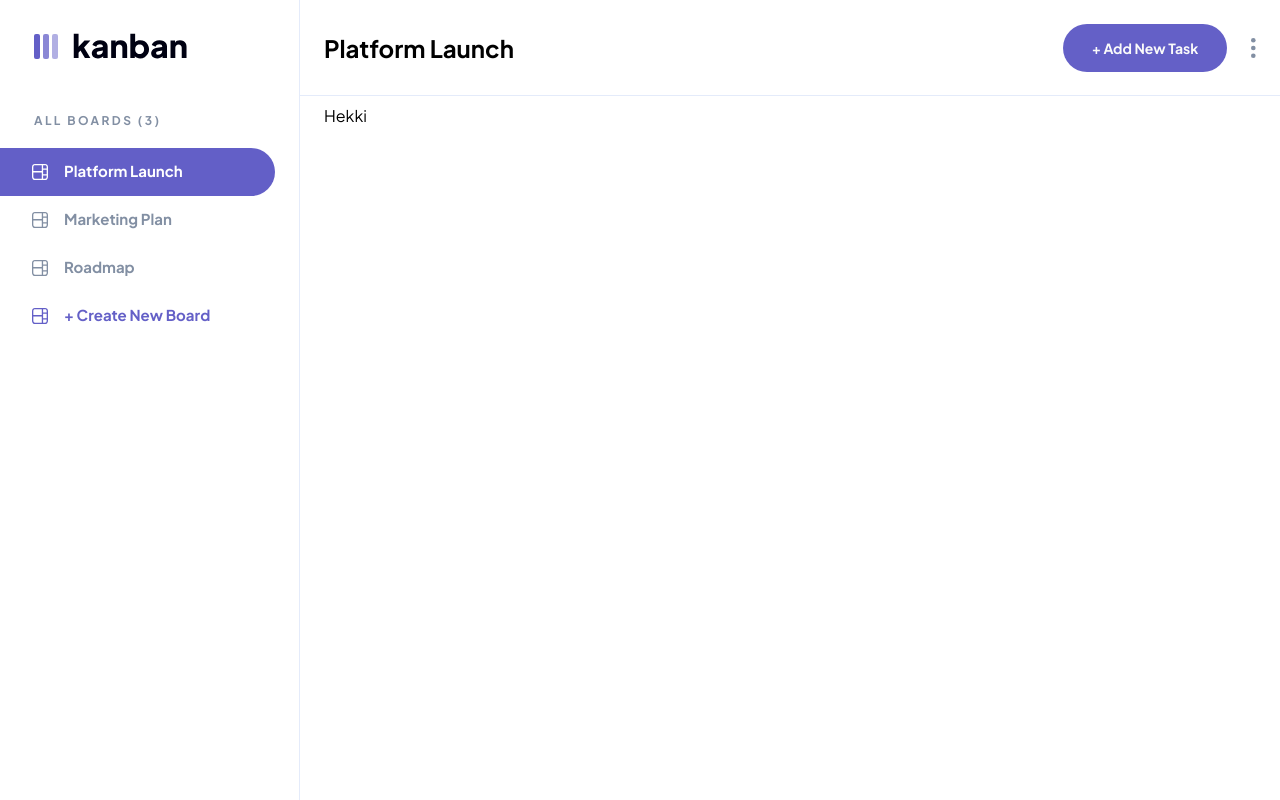
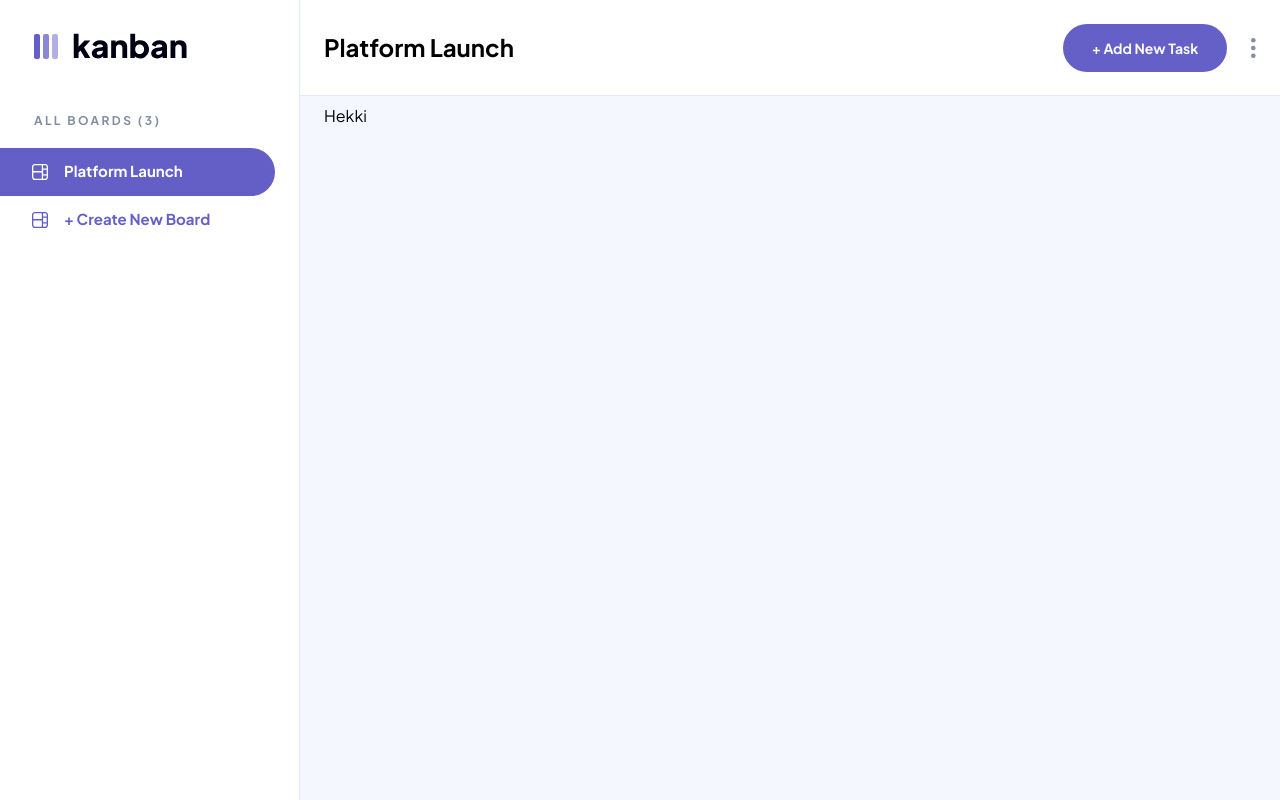
Before and after one commit to okoliken/kaban, a React (Vite) app: page / in a window 1280 px wide. Shown: the top 800 px of the page. Built offline with nearby package versions, Linux system fonts and the light colour scheme.

Commit message:
layout build

```diff
--- a/src/components/shared/Header.tsx
+++ b/src/components/shared/Header.tsx
@@ -2,15 +2,15 @@ import { Button } from "../ui/button"
 import { MenuIcon } from "../ui/MenuIcon"
 export const Header = () => {
     return (
-       <div className="h-24 border-b border-soft-gray flex items-center bg-white ">
+       <header className="h-24 border-b border-soft-gray flex items-center bg-white ">
           <div className="flex items-center justify-between w-full px-6">
-             <h2 className="font-bold text-2xl">Platform Launch</h2>
+             <h2 className="font-bold text-2xl leading-[1.89rem]">Platform Launch</h2>
 
             <div className="flex items-center gap-x-[1.5rem]">
-              <Button>+ Add New Task</Button>
+              <Button aria-label="Add New Task">+ Add New Task</Button>
               <MenuIcon />
             </div>
           </div>
-       </div>
+       </header>
     )
 }
--- a/src/components/shared/SideBar.tsx
+++ b/src/components/shared/SideBar.tsx
@@ -1,9 +1,10 @@
 export const Sidebar = () => {
-
   return (
-        <div className="w-full max-w-[18.75rem] h-screen border-r border-soft-gray pt-[2.049rem] pr-6">
+    <aside className="bg-white w-full max-w-[18.75rem] h-[64rem] border-r border-soft-gray pt-[2.049rem] flex flex-col justify-between">
+      <div>
         <div className="pl-[2.125rem]">
           <svg
+            aria-label="Kanban logo"
             xmlns="http://www.w3.org/2000/svg"
             width="153"
             height="26"
@@ -44,9 +45,11 @@ export const Sidebar = () => {
           </h3>
         </div>
 
-            <ul className="pt-[1.188rem]">
-                <li className="w-full bg-primary-1 cursor-pointer pl-[2rem] h-12 pr-[2rem] rounded-tr-[6.25rem] rounded-br-[6.25rem] flex items-center gap-x-4">
+        <ul className="pt-[1.188rem] pr-6">
+          <li>
+            <button className="w-full bg-primary-1 pl-[2rem] h-12 pr-[2rem] rounded-tr-[6.25rem] rounded-br-[6.25rem] flex items-center gap-x-4">
               <svg
+                aria-hidden="true"
                 xmlns="http://www.w3.org/2000/svg"
                 width="16"
                 height="16"
@@ -63,8 +66,9 @@ export const Sidebar = () => {
               <p className="text-white font-bold leading-[1.181rem] text-[0.938rem]">
                 Platform Launch
               </p>
+            </button>
           </li>
-                <li className="w-full pl-[2rem] h-12 pr-[2rem] cursor-pointer rounded-tr-[6.25rem] rounded-br-[6.25rem] flex items-center gap-x-4">
+          {/* <li className="w-full pl-[2rem] h-12 pr-[2rem] cursor-pointer rounded-tr-[6.25rem] rounded-br-[6.25rem] flex items-center gap-x-4">
             <svg
               xmlns="http://www.w3.org/2000/svg"
               width="16"
@@ -101,10 +105,8 @@ export const Sidebar = () => {
             <p className="text-dark-gray font-bold leading-[1.181rem] text-[0.938rem]">
               Roadmap
             </p>
-                </li>
-            </ul>
+          </li> */}
 
-            <div>
           <div className="w-full cursor-pointer pl-[2rem] hover:opacity-70 transition-opacity duration-75 ease-in-out h-12 pr-[2rem] rounded-tr-[6.25rem] rounded-br-[6.25rem] flex items-center gap-x-4">
             <svg
               xmlns="http://www.w3.org/2000/svg"
@@ -112,6 +114,7 @@ export const Sidebar = () => {
               height="16"
               viewBox="0 0 16 16"
               fill="none"
+              aria-hidden="true"
             >
               <path
                 fill-rule="evenodd"
@@ -124,7 +127,35 @@ export const Sidebar = () => {
               + Create New Board
             </p>
           </div>
+        </ul>
+      </div>
+
+      <div className="w-full flex items-center justify-center flex-col mb-[2rem]">
+        <div className="w-[15.688rem] h-12 bg-light-gray rounded-[0.30rem] mb-[0.5rem]"></div>
+
+        <div className="self-start pl-6">
+            <button className="flex items-center gap-x-[0.938rem] h-12" aria-label="Hide Sidebar">
+          <svg
+            aria-hidden="true"
+            xmlns="http://www.w3.org/2000/svg"
+            width="18"
+            height="16"
+            viewBox="0 0 18 16"
+            fill="none"
+          >
+            <path
+              fill-rule="evenodd"
+              clip-rule="evenodd"
+              d="M17.7923 8.76153C16.7538 10.5238 15.1854 11.941 13.3062 12.8081L14.8099 14.9563C14.9286 15.1259 14.8874 15.3598 14.7177 15.4785L14.0697 15.9322C13.9 16.051 13.6662 16.0097 13.5474 15.84L3.19013 1.04373C3.07135 0.874074 3.11263 0.64023 3.28229 0.521481L3.93032 0.067825C4.09998 -0.050956 4.33382 -0.00967486 4.45257 0.159981L6.18775 2.63888C7.08163 2.38573 8.02525 2.25001 9 2.25001C12.7456 2.25001 16.0311 4.24982 17.7923 7.23847C18.0692 7.7084 18.0692 8.2916 17.7923 8.76153ZM1.50001 8C2.99714 10.5406 5.79513 12.25 9 12.25C9.07946 12.2499 9.15892 12.2487 9.23834 12.2465L10.239 13.676C9.82784 13.7253 9.4141 13.75 9 13.75C5.25438 13.75 1.96889 11.7502 0.207702 8.76156C-0.069234 8.29163 -0.069234 7.7084 0.207702 7.23847C0.997544 5.89816 2.09379 4.75732 3.4001 3.90623L4.26076 5.13569C3.12813 5.86432 2.17986 6.84635 1.50001 8ZM8.52194 11.2231C6.00685 10.9415 4.26532 8.50791 4.86788 6.00303L8.52194 11.2231ZM9.74494 3.78104C12.6351 4.02282 15.1201 5.65835 16.5 8C15.5721 9.57456 14.1446 10.8297 12.4302 11.5566L11.596 10.3649C13.2731 9.06931 13.7072 6.7886 12.75 4.99869L12.75 5C12.75 5.9665 11.9665 6.75 11 6.75C10.0335 6.75 9.25 5.9665 9.25 5C9.25 4.52594 9.43881 4.09619 9.74494 3.78104Z"
+              fill="#828FA3"
+            />
+          </svg>
+          <p className="text-[0.938rem] text-dark-gray font-bold">
+            Hide Sidebar
+          </p>
+            </button>
         </div>
       </div>
+    </aside>
   );
 };
--- a/src/layout/AppLayout.tsx
+++ b/src/layout/AppLayout.tsx
@@ -4,10 +4,10 @@ import { Sidebar } from "@/components/shared/SideBar"
 
 export const AppLayout = (props: React.PropsWithChildren) =>  {
     return (
-        <div className="flex w-full max-w-8xl bg-white">
+        <div className="flex w-full max-w-8xl bg-light-gray">
             <Sidebar />
 
-            <main className="w-full flex-1">
+            <main className="w-full flex-1 h-screen">
                 <Header />
 
                 <div className="md:pt-[0.5rem] px-6 ">
--- a/tailwind.config.js
+++ b/tailwind.config.js
@@ -25,6 +25,7 @@ export default {
   			'destructive-2': '#FF9898',
 			'soft-gray':'#E4EBFA',
 			'dark-gray':'#828FA3',
+			'light-gray':'#F4F7FD',
   			black: '#000112',
   			background: 'hsl(var(--background))',
   			foreground: 'hsl(var(--foreground))',
```
Also changed, not shown: src/index.css (line endings or trailing spaces). Lines whose indentation alone changed are shown as unchanged.
